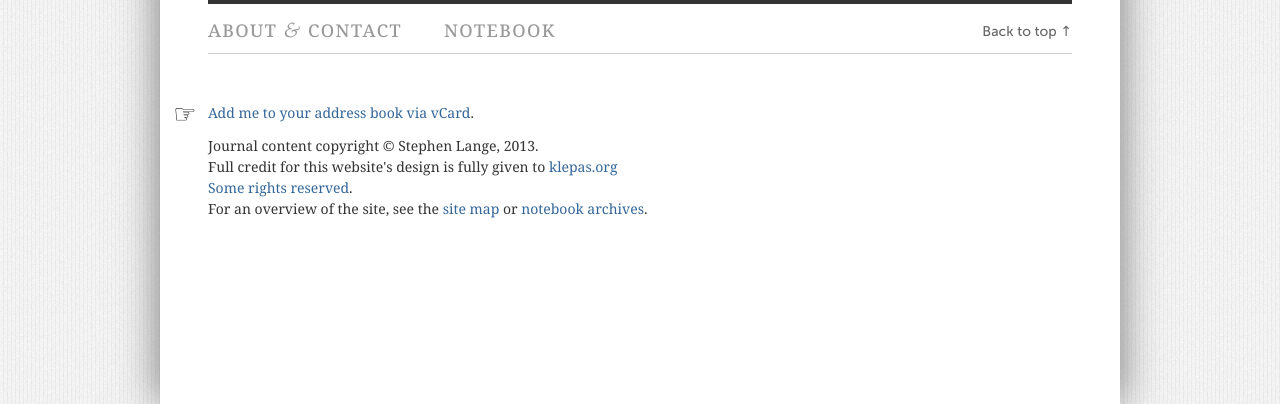
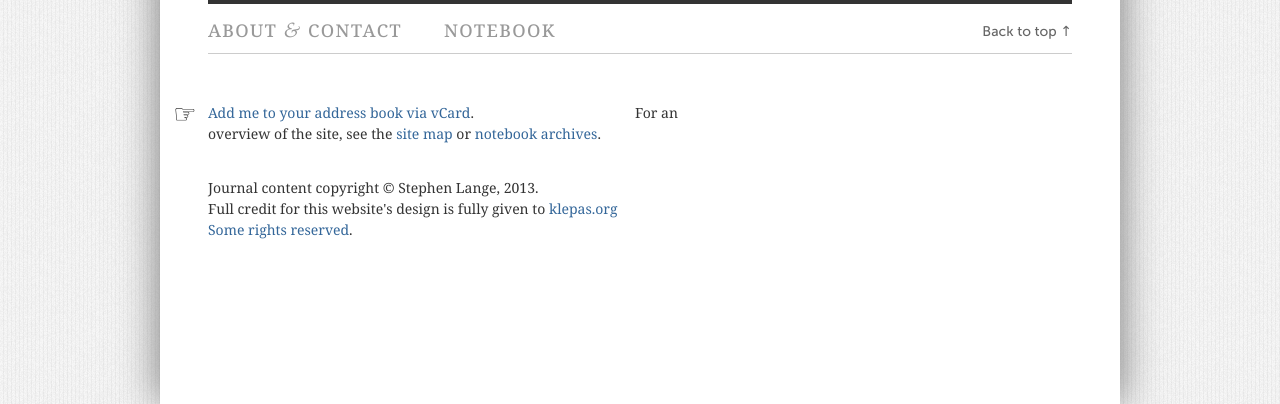
Before and after one commit to stvlange/stvlange.github.com, a Jekyll site: the page built from index.html, in a window 1280 px wide and 900 px high, scrolled down 996 px, cut to the strip 496-900 px from the top of the window. Built offline with Jekyll 4.4.1, drawn with Linux system fonts in a browser that asks for light colours.

```diff
--- a/_includes/footer.html
+++ b/_includes/footer.html
@@ -7,10 +7,10 @@
 			<div class="page-meta clear">
 				<div class="info">
 					<span class="index">&#9758;</span><p class="vcard"><a href="/files/Stephen-Lange.vcf" title="Download Stephen Lange&rsquo;s addressbook vCard">Add me to your address book via vCard</a>.</p>
+					<p>For an overview of the site, see the <a href="/sitemap/" title="View the site map">site map</a> or <a href="/archives.html#cover" title="View the notebook archives">notebook archives</a>.</p>
 					<p class="copyright clear">Journal content copyright &copy; Stephen Lange, 2013.</p>
-					<p class="licensing">Full credit for this website's design is fully given to <a href="http://klepas.org/">klepas.org</a></p>
+					<p></p><p class="licensing">Full credit for this website's design is fully given to <a href="http://klepas.org/">klepas.org</a></p>
 					<p class="licensing"><a rel="license" href="http://creativecommons.org/licenses/by-nc-nd/2.5/au/" title="Content, unless specificed, licensed under a Creative Commons license">Some rights reserved</a>.</p>
-					<p>For an overview of the site, see the <a href="/sitemap/" title="View the site map">site map</a> or <a href="/archives.html#cover" title="View the notebook archives">notebook archives</a>.</p>
 
 				</div>
 			</div> <!-- /.page-meta.clear -->
```
